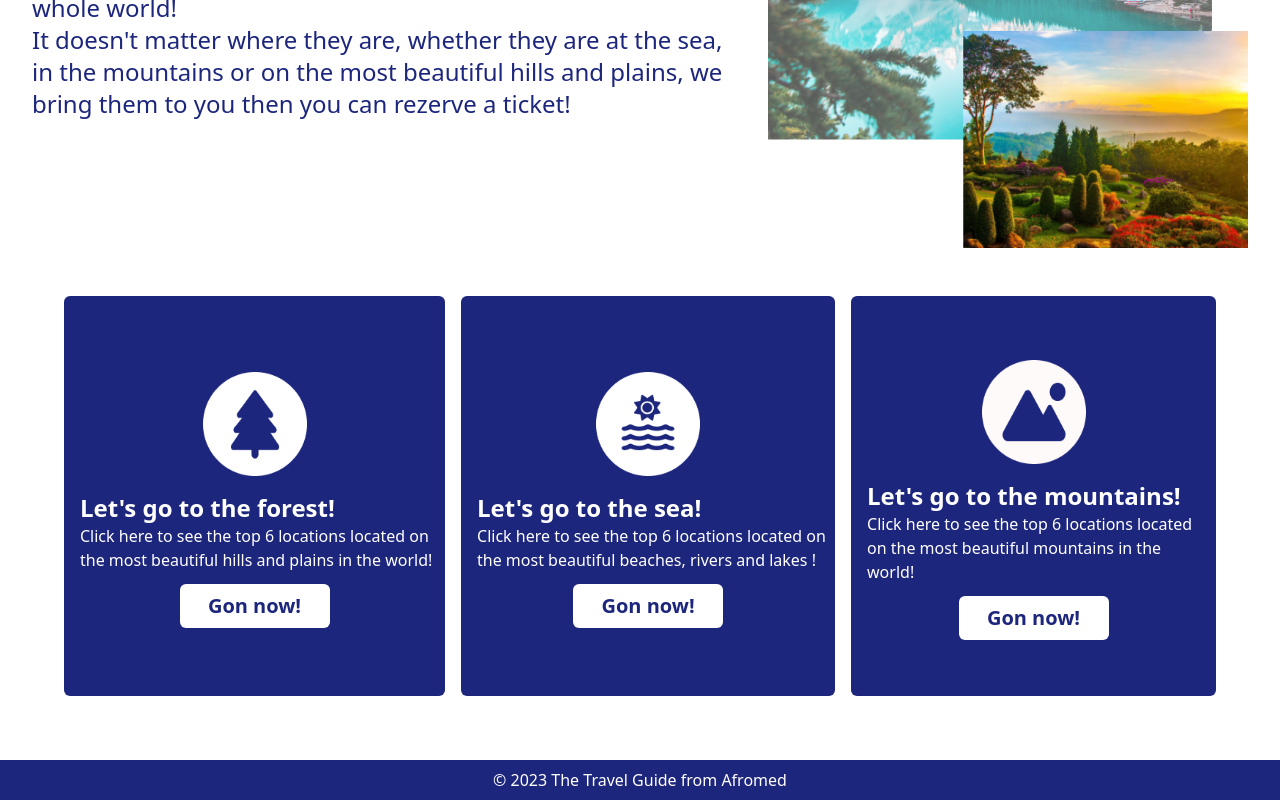
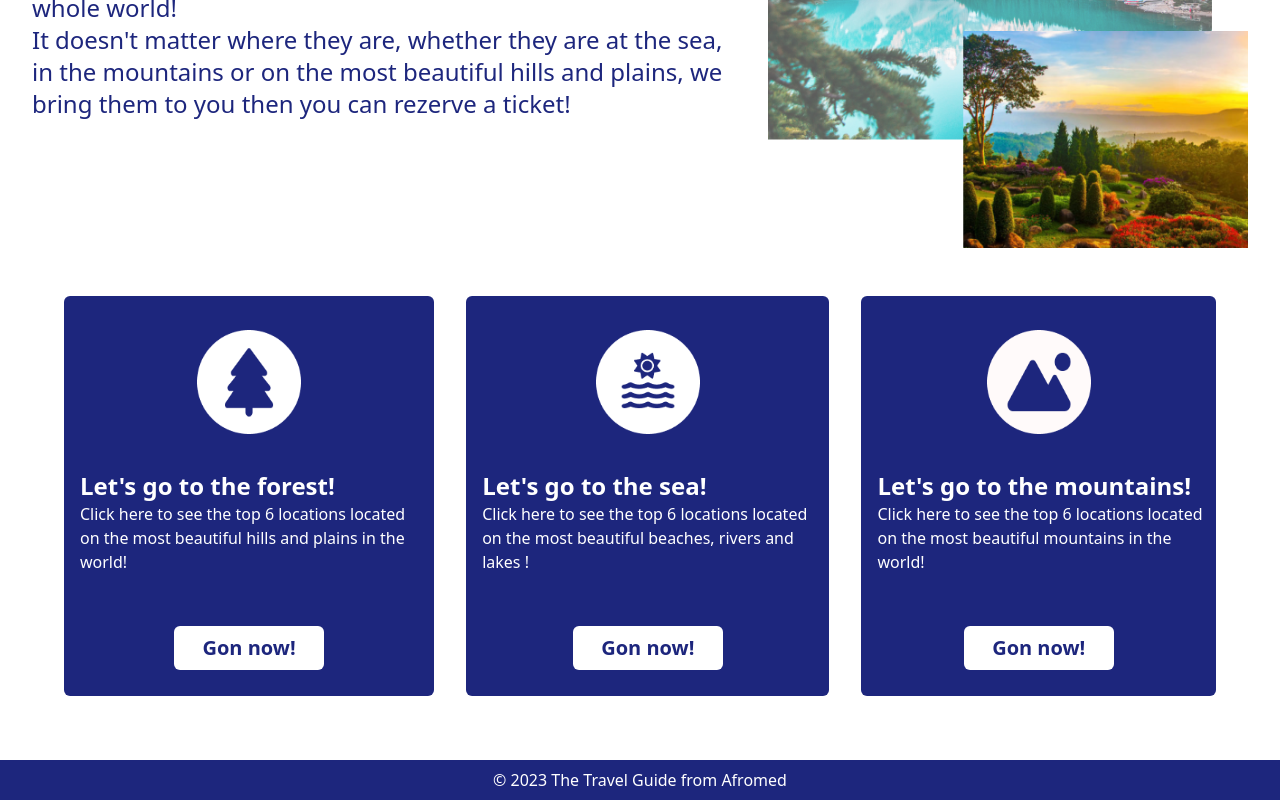
Before and after one commit to MedeeaCriste/GuidTravelApp_REACT, a React (Create React App) app: page / in a window 1280 px wide. Shown: the part 476-1276 px from the top of the page. Built offline with nearby package versions, Linux system fonts and the light colour scheme.

Commit message:
some changes

```diff
--- a/src/App.js
+++ b/src/App.js
@@ -1,6 +1,5 @@
 import './App.css';
 import Navbar from './Components/Navbar.tsx';
-import ReactDOM from "react-dom/client";
 import { BrowserRouter, Routes, Route } from "react-router-dom";
 import NavbarDsktop from './Components/NavbarDsktop.tsx';
 import Footer from './Components/Footer.tsx';
--- a/src/Components/Card.tsx
+++ b/src/Components/Card.tsx
@@ -5,12 +5,12 @@ export default function Card({titlu,descriere,srcImg,link}) {
     <div className="flex flex-col items-center justify-center bg-[#1D267D] rounded-md  h-[250px] sm:h-[300px] xl:h-[400px] gap-2 2xl:gap-6">
 
     <img className=' w-[80px] h-[80px] sm:w-[120px] sm:h-[120px] p-2 lg:w-[90px] lg:h-[90px] xl:w-[120px] xl:h-[120px] ' src={srcImg} alt='' />
-    <div className='flex flex-col items-start 2xl:gap-2'>
+    <div className='flex flex-col items-start 2xl:gap-2 mt-5'>
     <h1 className=" text-white font-semibold sm:text-xl text-left pl-4 lg:text-lg xl:text-2xl ">{titlu}</h1>
     <p className=" text-white text-sm text-left pl-4 pr-2 sm:text-lg lg:text-base lg:pb-1 ">{descriere}</p>
 
     </div>
-    <Link to={link} className='w-[100px] p-2 bg-white rounded-md text-[#1D267D] font-semibold xl:text-xl xl:w-[150px]'>Gon now!</Link>
+    <Link to={link} className='w-[100px] p-2 mt-10 bg-white rounded-md text-[#1D267D] font-semibold xl:text-xl xl:w-[150px]'>Gon now!</Link>
 
 </div>
   )
--- a/src/Components/Carusel.tsx
+++ b/src/Components/Carusel.tsx
@@ -30,7 +30,7 @@ export default function Carusel({sImg,title,desc}) {
       return (
         <div className='lg:flex lg:flex-col lg:justify-start lg:items-start lg:container lg:mx-auto mt-4 '>
             <h1 className='lg:p-8 font-semibold text-[#1D267D] text-xl lg:text-2xl'>{title}</h1>
-        <div className='p-8 slider-container lg:w-[95%] xl:w-[70%]'>
+        <div className='p-8 slider-container lg:max-w-[100%] xl:max-w-[70%]'>
 
         <Slider {...settings} >
             { sImg.map((element, i)=>{
@@ -48,7 +48,7 @@ function SliderElement({imgS, imgAlt}){
 
     return (
         <div className='px-4 xl:px-8'>
-            <img className='w-[100%] h-[400px] xl:w-[300px] xl:h-[350px] lg:w-[370px] lg:h-[200px] object-cover' src={imgS} alt={imgAlt} />
+            <img className='w-[100%] h-[400px] lg:max-w-[800px] lg:max-h-[350px] object-cover' src={imgS} alt={imgAlt} />
         </div>
     )
 }
--- a/src/Components/Content.tsx
+++ b/src/Components/Content.tsx
@@ -12,7 +12,7 @@ export default function Content() {
         </div>
         <img className='mt-[15px] md:w-[300px] lg:w-[250px] xl:w-[480px] 2xl:w-[530px] ' src="/Assets/image1.png" alt="" />
       </div>
-      <div id='cards' className=' mt-4 p-4 md:p-8 flex flex-col gap-4 lg:flex-row '>
+      <div id='cards' className=' mt-4 p-4 md:p-8 flex justify-between items-center flex-col gap-4 lg:gap-8 lg:flex-row '>
       <Card
             srcImg={"/Assets/forest.png"}
             titlu="Let's go to the forest!"
--- a/src/Components/Navbar.tsx
+++ b/src/Components/Navbar.tsx
@@ -1,6 +1,5 @@
 import React from 'react'
 import { useState } from 'react';
-import { Link } from 'react-router-dom';
 export default function Navbar() {
     const [isOpen, setIsOpen] = useState(false);
 
@@ -12,9 +11,10 @@ export default function Navbar() {
     return (
 
         <div className='container mx-auto p-4'>
-
             <div className="md:hidden flex justify-between items-center ">
+                <a href="/">
                 <img className='w-[120px]' src="/Assets/logotext.png" alt="logo" />
+                </a>
                 <button onClick={toggleMenu} className="text-white focus:outline-none">
                     <img className='w-4 h-4' src="Assets/hambmenu.png" alt="logo" />
                 </button>
--- a/src/Components/NavbarDsktop.tsx
+++ b/src/Components/NavbarDsktop.tsx
@@ -1,5 +1,4 @@
 import React, { useState } from 'react';
-import { Link } from 'react-router-dom';
 export default function NavbarDesktop() {
   const [isOpen, setIsOpen] = useState(false);
 
@@ -10,7 +9,9 @@ export default function NavbarDesktop() {
   return (
     <div className='container mx-auto p-8 relative'>
       <div className=' flex justify-between items-center gap-5'>
+        <a href="/">
         <img className='w-[150px] xl:w-[200px] ' src="/Assets/logotext.png" alt="logo" />
+        </a>
         <div className='flex gap-4 justify-center items-center'>
           <button className='border-2 border-[#1D267D] rounded-md p-[6px] text-[#1D267D] xl:text-xl font-semibold '><a href="/ticket">Rezerve a ticket</a></button>
           <button className='bg-[#1D267D] xl:text-xl p-[4px] w-28 font-semibold rounded-md text-white'><a href="#aboutus">About us</a></button>
--- a/src/pages/Home.tsx
+++ b/src/pages/Home.tsx
@@ -1,6 +1,5 @@
 import React from 'react'
 import Content from '../Components/Content.tsx'
-import NavbarDesktop from '../Components/NavbarDsktop.tsx'
 export default function Home() {
   return (
     <div>
--- a/src/pages/Ticket.tsx
+++ b/src/pages/Ticket.tsx
@@ -3,12 +3,8 @@ import Form from '../Components/Form.tsx'
 import Ads from '../Components/Ads.tsx'
 export default function Ticket() {
   return (
-    <div className='lg:flex lg:justify-center lg:items-center p-8'>
-    <div className='flex flex-col justify-center rounded-md items-center mt-4 container mx-auto border-[1px] p-4 shadow-md w-[300px] lg:w-[450px] 2xl:w-[600px] '>
-      <h1 className='text-2xl text-[#1D267D] font-semibold lg:text-3xl xl:text-4xl lg:mb-8'>Rezerve a ticket</h1>
-      <Form/>
+    <div className='lg:flex lg:justify-between lg:items-start p-8'>
 
-    </div>
 
     <div className='container mx-auto p-4 lg:w-[450px] xl:w-[700px] 2xl:w-[800px] mt-4'>
     <h1 className='text-2xl 2xl:text-4xl font-semibold text-[#1D267D] mt-2 mb-4 xl:text-3xl'>Why should you choose us?</h1>
@@ -29,6 +25,11 @@ export default function Ticket() {
     titlu="Reputation and Trust"
     desc="We have a solid reputation in the industry and are known for our high-quality services. You can trust that by booking airplane tickets with our company, you will benefit from an excellent travel experience."/>
     </div>
+    <div className='flex flex-col justify-center rounded-md items-center mt-4 container mx-auto border-[1px] p-4 shadow-md w-[300px] lg:w-[450px] 2xl:w-[600px] '>
+      <h1 className='text-2xl text-[#1D267D] font-semibold lg:text-3xl xl:text-4xl lg:mb-8'>Rezerve a ticket</h1>
+      <Form/>
+
+    </div>
 
 
     </div>
```
